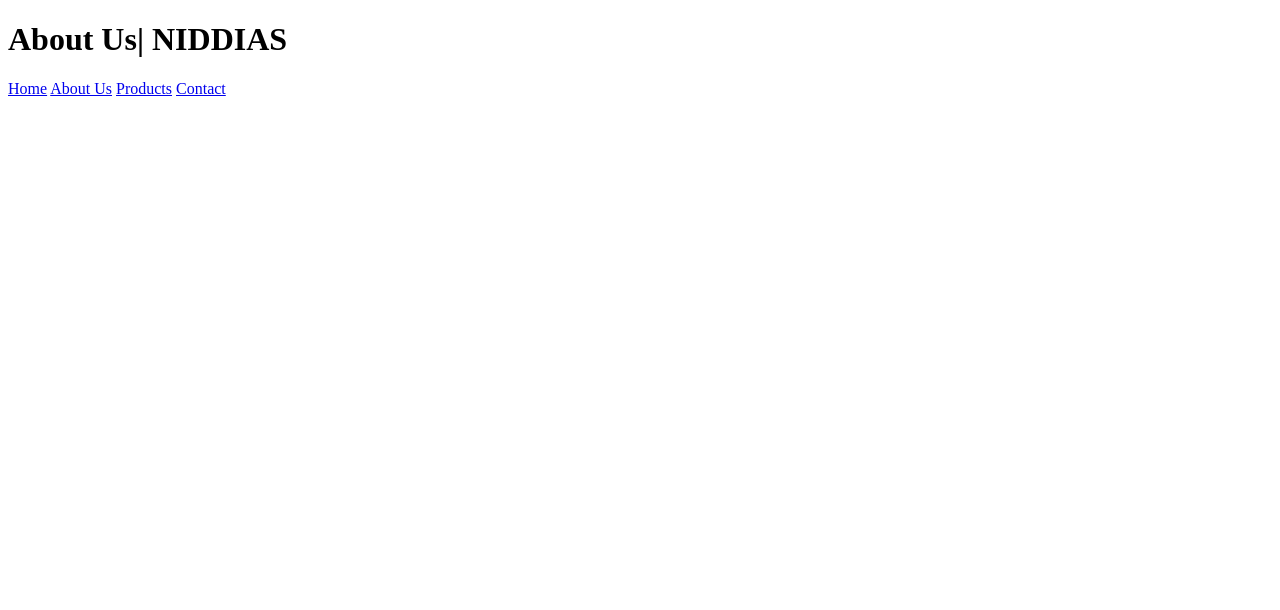
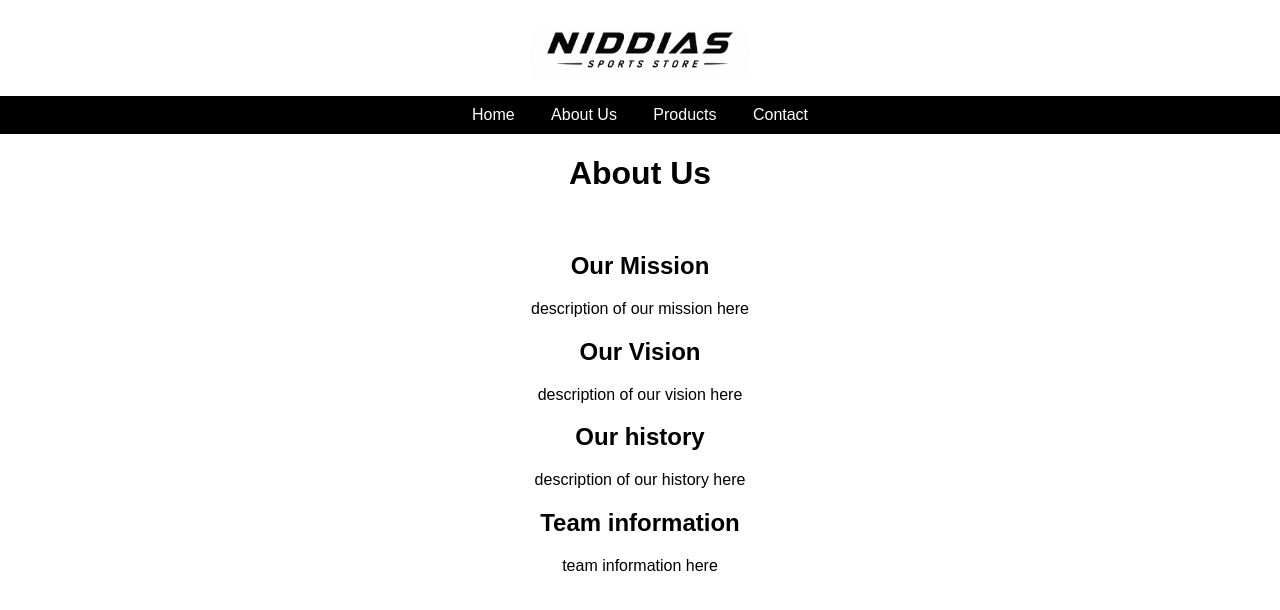
Before and after one commit to pixelswater/IT-ICA2, a plain HTML site: page IT-ICA2/IT-ICA2/aboutus.html in a window 1280 px wide. Drawn offline with Linux system fonts and the light colour scheme.

Commit message:
everything

```diff
--- a/IT-ICA2/IT-ICA2/NIDDIAS.css
+++ b/IT-ICA2/IT-ICA2/NIDDIAS.css
@@ -1,7 +1,7 @@
-nav ul {list-style-type: none; background-color:black;padding: 10px}
-nav li {display: inline-block }
-nav a{color: white;padding:8px 16px;text-decoration: none;transition: 0.3s}
-nav {text-align: center;}
+nav ul {list-style-type: none; background-color: black;padding: 10px;}
+nav li {display: inline-block; }
+nav a{color: white;padding:8px 16px;text-decoration: none;transition: 0.3s;}
+nav {text-align: center; background-image:('background.png')}
 .site-logo {height: 50px;width:auto;}
 nav a:hover {
     background: #f2a33c;
@@ -40,37 +40,10 @@ nav a:hover {
 .checkout-form select {
     margin: 12px 0;
 }
-<<<<<<< HEAD:IT-ICA2/NIDDIAS.css
-
-/* Table Styles - Fixed 'border: collapse' to 'border-collapse: collapse' */
-table {
-    border-collapse: collapse;
-    margin: 0 auto;
-}
-th, td {
-    border: 1px solid black;
-    padding: 8px;
-}
-
-/* Body and Layout Styles - Fixed missing slash in background URL comment */
-body {
-    font-family: Arial, sans-serif;
-    max-width: 1600px;
-    margin: 0 auto;
-    padding: 0;
-    text-align: center;
-    background-image: url('background.png');
-    background-size: cover;
-    background-position: center;
-    background-repeat: no-repeat;
-    background-attachment: fixed;
-}
-=======
-table { border: collapse; margin: 0 auto; }
+table { border-collapse: collapse; margin: 0 auto; }
 th, td { border: 1px solid black; padding: 8px; }
 body { font-family: Arial, sans-serif; max-width: 1600px; margin: 30px auto; text-align: center; }
 .card {background: rgb(251, 250, 250); padding: 16px; margin: 10px 0;
         border-radius: 12px;
         box-shadow: 4px 4px 10px #00000022;
         transition: 0.3s;}
->>>>>>> cfc5a39b57459acc8717fe7e157d90a1a1e49735:IT-ICA2/IT-ICA2/NIDDIAS.css
--- a/IT-ICA2/IT-ICA2/aboutus.html
+++ b/IT-ICA2/IT-ICA2/aboutus.html
@@ -3,18 +3,57 @@
  <html lang="en">
     <head>
         <meta charset="UTF-8">
-        <title>About Us| NIDDIAS</title>
+        <title>About Us | NIDDIAS</title>
+
+        <link href="NIDDIAS.css" rel="stylesheet">
 
     </head>
     <body>
-        <h1>About Us| NIDDIAS</h1>
-        <nav>
-    <a href="homepage.html">Home</a>
-    <a href="aboutus.html">About Us</a>
-    <a href="product.html">Products</a>
-    <a href="contactus.html">Contact</a>
-        </nav>
 
+        <header class="site-header">
+            <div class="logo-container">
+                <a href="homepage.html">
+                    <img src="logo.jpg" alt="Company Logo" class="site-logo">
+                </a>
+            </div>
+
+            <nav>
+                    <ul class="nav-list">
+                        <li><a href="homepage.html">Home</a></li>
+                        <li><a href="aboutus.html">About Us</a></li>
+                        <li><a href="product.html">Products</a></li>
+                        <li><a href="contactus.html">Contact</a></li>
+                    </ul>
+            </nav>
+        </header>
+
+        <h1>About Us</h1>
+        <br>
+<style>
+    h2 {
+        margin: right;
+    }
+</style>
+
+        <div>
+            <h2>Our Mission</h2>
+            <p>description of our mission here</p>
+        </div>
+
+        <div>
+            <h2>Our Vision</h2>
+            <p>description of our vision here</p>
+        </div>
+
+        <div>
+            <h2>Our history</h2>
+            <p>description of our history here</p>
+        </div>
+
+        <div>
+            <h2>Team information</h2>
+            <p>team information here</p>
+        </div>
 
     </body>
  </html>
```
